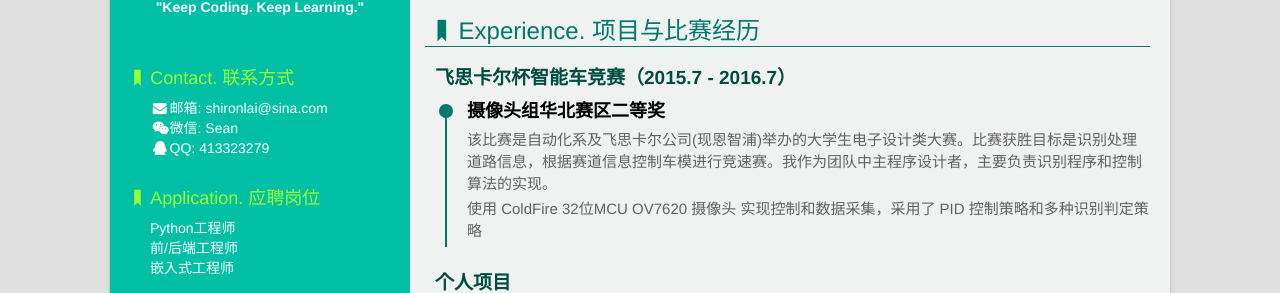
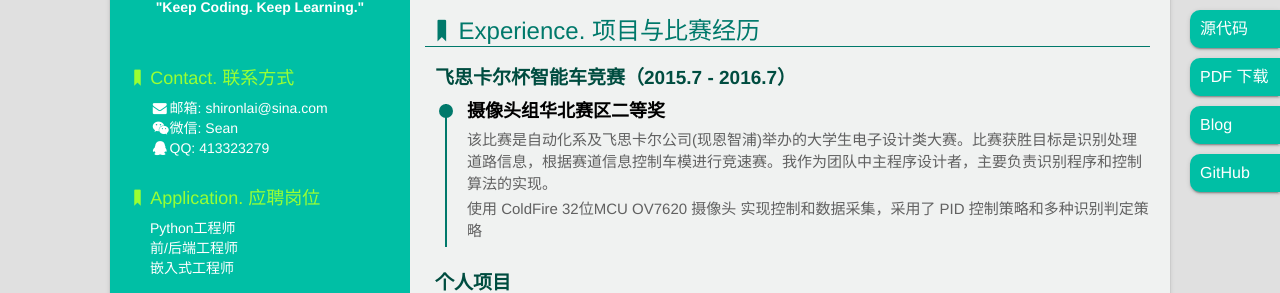
Before and after one commit to SeanCraftsman/Resume, a website: page index.html in a window 1280 px wide. Shown: the part 230-523 px from the top of the page. Drawn offline with Linux system fonts and the light colour scheme.

Commit message:
finish pdf and qr

```diff
--- a/index.html
+++ b/index.html
@@ -20,22 +20,22 @@
     </script>
 </head>
 <body>
-   <!--  <aside> -->
-        <!-- <ul> -->
-            <!-- <li>
-                <a href="https://github.com/DIYgod/Resume" target="_blank">源代码</a>
-            </li> -->
-            <!-- <li> -->
-                <!-- <a href="前端工程师-范文杰.pdf" target="_blank">PDF 下载</a> -->
-            <!-- </li> -->
-            <!-- <li> -->
-                <!-- <a href="http://www.cnblogs.com/SRL-Southern/" target="_blank">Blog</a> -->
-            <!-- </li> -->
-            <!-- <li> -->
-                <!-- <a href="https://github.com/SeanHAu" target="_blank">GitHub</a> -->
-            <!-- </li> -->
-        <!-- </ul> -->
-    <!-- </aside> -->
+    <aside>
+        <ul>
+            <li>
+                <a href="https://github.com/SeanHAu/Resume" target="_blank">源代码</a>
+            </li>
+            <li>
+                <a href="石荣来的简历.pdf" target="_blank">PDF 下载</a>
+            </li>
+            <li>
+                <a href="http://www.cnblogs.com/SRL-Southern/" target="_blank">Blog</a>
+            </li>
+            <li>
+                <a href="https://github.com/SeanHAu" target="_blank">GitHub</a>
+            </li>
+        </ul>
+    </aside>
     <div class="container">
         <div class="sidebar">
             <div class="title">
@@ -150,7 +150,7 @@
                                     <h5>
                                         示例
                                         <a href="https://github.com/SeanHAu/BaiduIfetask/tree/master/06" target="_blank"><i class="icon-link"></i>源代码</a>
-                                        <a href="https://www.anotherhome.net/file/ife/task0001/" target="_blank"><i class="icon-link"></i>Demo</a>
+                                        <a href="https://seanhau.github.io/BaiduIfetask/06/index.html" target="_blank"><i class="icon-link"></i>Demo</a>
                                     </h5>
                                     <p>深入掌握CSS中的字体、背景、颜色等属性的设置
                                     进一步练习CSS布局。</p>
```
Also changed, not shown: print.html (+1 -1 lines), img/qr.png (added), 1 other file.
